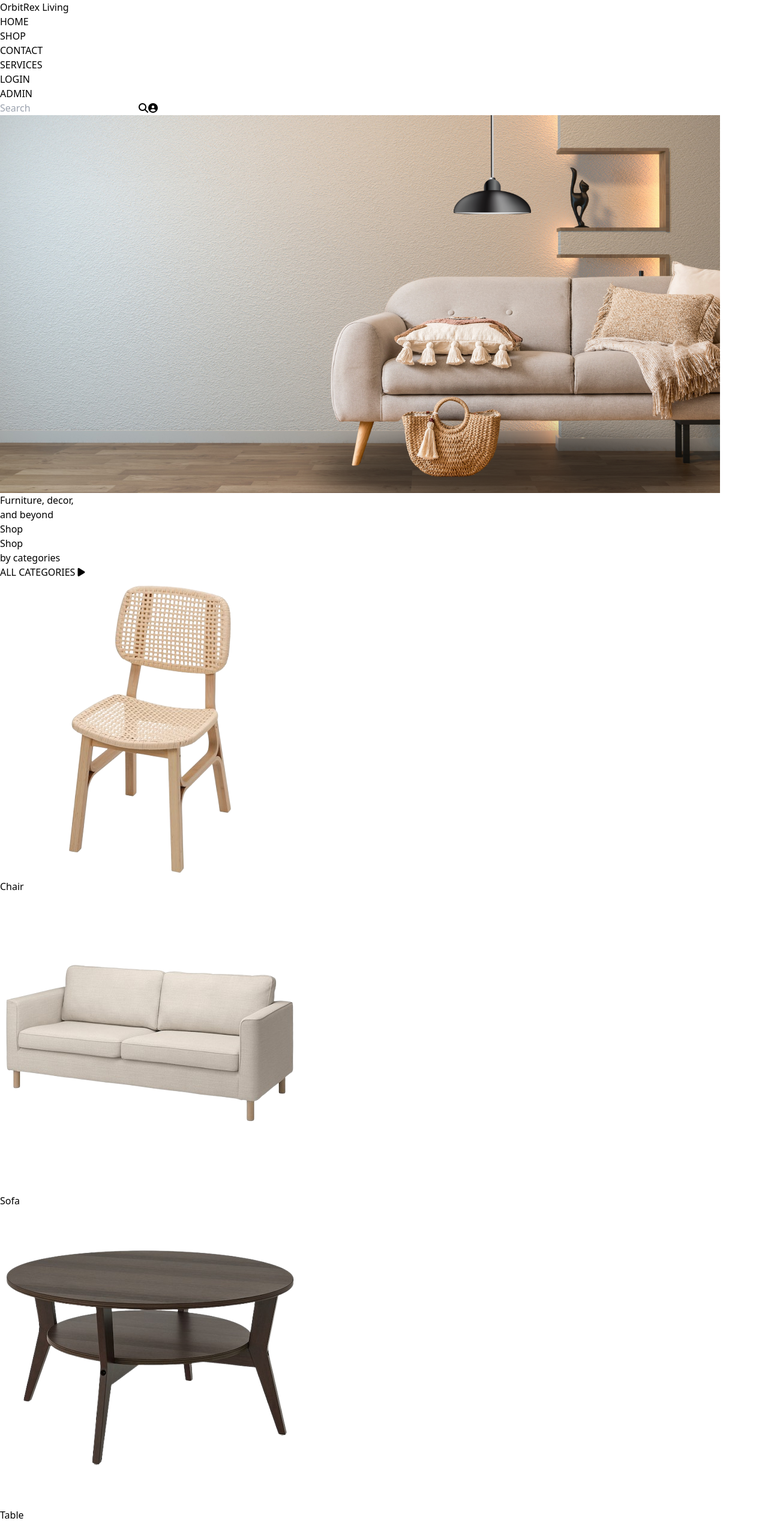
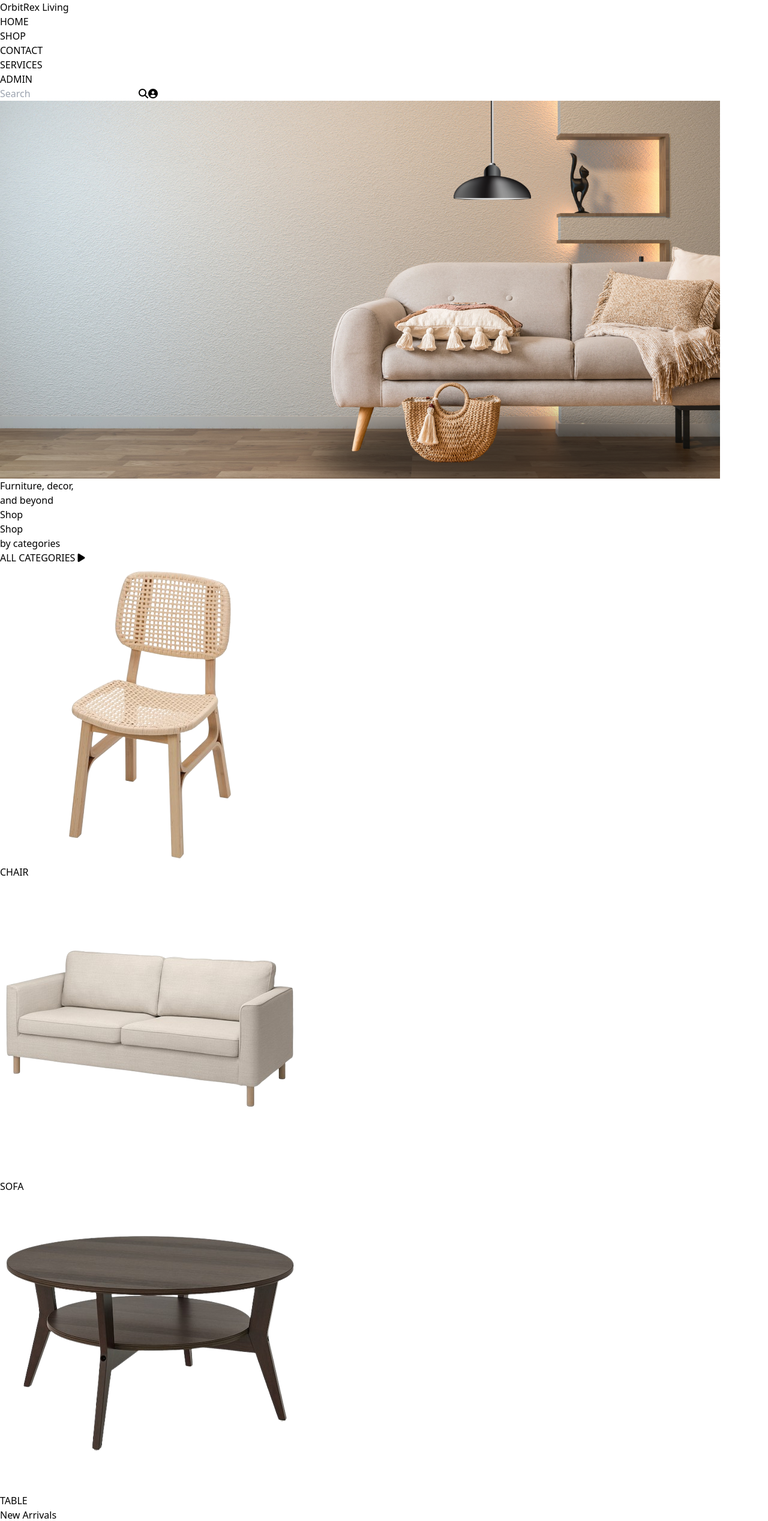
Before and after one commit to VelociKepler/OrbitRex-Living-react, a React (Vite) app: page / in a window 1280 px wide. Shown: the top 2536 px of the page at 60% size. Built offline with nearby package versions, Linux system fonts and the light colour scheme.

Commit message:
Dev-Homepage

```diff
--- a/src/components/Homepage/NavbarHome.tsx
+++ b/src/components/Homepage/NavbarHome.tsx
@@ -17,9 +17,6 @@ function NavbarHome() {
         <Link to='' className='border-b-2 border-transparent hover:border-orange-500 transition-all duration-200'>
           <li>SERVICES</li>
         </Link>
-        <Link to='/login' className='border-b-2 border-transparent hover:border-orange-500 transition-all duration-200'>
-          <li>LOGIN</li>
-        </Link>
         <Link to='/admin' className='border-b-2 border-transparent hover:border-orange-500 transition-all duration-200'>
           <li>ADMIN</li>
         </Link>
@@ -27,7 +24,7 @@ function NavbarHome() {
       <div className='relative'>
         <input type="text" className='px-5 py-2 rounded-full pr-10 text-black outline-none' placeholder='Search' />
         <button className='absolute top-1/2 right-14 transform -translate-y-2.5 text-gray-300 px-5 rounded-full'><i className="fa-solid fa-magnifying-glass"></i></button>
-        <button><i className="fa-solid fa-circle-user text-3xl ml-7 translate-y-1"></i></button>
+        <Link to='/login'><i className="fa-solid fa-circle-user text-3xl ml-7 translate-y-1"></i></Link>
       </div>
     </nav>
   )
--- a/src/pages/Home/HomePage.tsx
+++ b/src/pages/Home/HomePage.tsx
@@ -16,7 +16,7 @@ function HomePage() {
             <NavbarHome />
             <div className='relative -translate-y-20 -z-10 flex'>
                 <img src={Image} alt="" className='w-full h-screen object-cover' />
-                <div className={`bg-black bg-opacity-50 absolute top-80 left-40 p-10 rounded-xl transition-all duration-1000 ${isVisible ? 'opacity-100' : 'opacity-0 translate-y-10'}`}>
+                <div className={` bg-black bg-opacity-50 absolute top-80 left-40 p-10 rounded-xl transition-all duration-1000 ${isVisible ? 'opacity-100' : 'opacity-0 translate-y-10'}`}>
                     <h1 className='text-6xl font-bold text-white'>Furniture, decor,<br />and beyond</h1>
                     <button className='bg-orange-500 text-white px-5 py-2 rounded-full mt-5'>Shop</button>
                 </div>
--- a/src/pages/Home/MainHome.tsx
+++ b/src/pages/Home/MainHome.tsx
@@ -14,7 +14,7 @@ import Image13 from '../../images/Homepage/service.png'
 import Image14 from '../../images/Homepage/home-solution-item-3.png'
 import { Link } from 'react-router-dom'
 import MarqueeSlider from '../../components/Homepage/MarqueeSlider'
-import Footer from '../../components/footer'
+import Footer from '../../components/Footer'
 
 function MainHome() {
     return (
@@ -23,7 +23,7 @@ function MainHome() {
         <div >
 
             {/* Main Section 1 */}
-            <div className='relative -top-20 '>
+            <div className='relative -top-20'>
                 <div className='h-70 flex flex-wrap justify-center gap-36 my-20 mx-20'>
                     <div className='p-10 flex flex-col items-center justify-center'>
                         <h1 className='text-2xl font-bold'>Shop <br />by categories</h1>
@@ -31,15 +31,15 @@ function MainHome() {
                     </div>
                     <Link to='' className='hover:scale-110 transition-all duration-300'>
                         <img src={Image1} alt="" className='h-96 py-10' />
-                        <h1 className='text-2xl text-center font-bold'>Chair</h1>
+                        <h1 className='text-2xl text-center font-bold'>CHAIR</h1>
                     </Link>
                     <Link to='' className='hover:scale-110 transition-all duration-300'>
                         <img src={Image2} alt="" className='h-96 py-12' />
-                        <h1 className='text-2xl text-center font-bold'>Sofa</h1>
+                        <h1 className='text-2xl text-center font-bold'>SOFA</h1>
                     </Link>
                     <Link to='' className='hover:scale-110 transition-all duration-300'>
                         <img src={Image3} alt="" className='h-96 py-10' />
-                        <h1 className='text-2xl text-center font-bold'>Table</h1>
+                        <h1 className='text-2xl text-center font-bold'>TABLE</h1>
                     </Link>
                 </div>
             </div>
```
